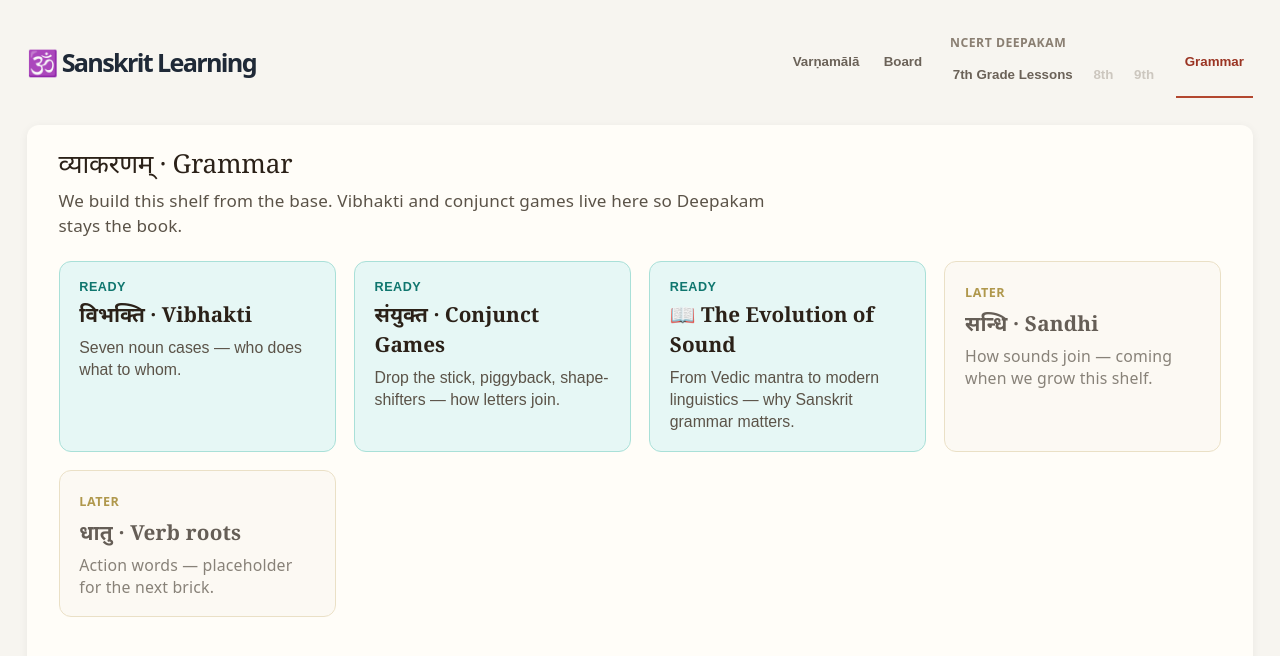
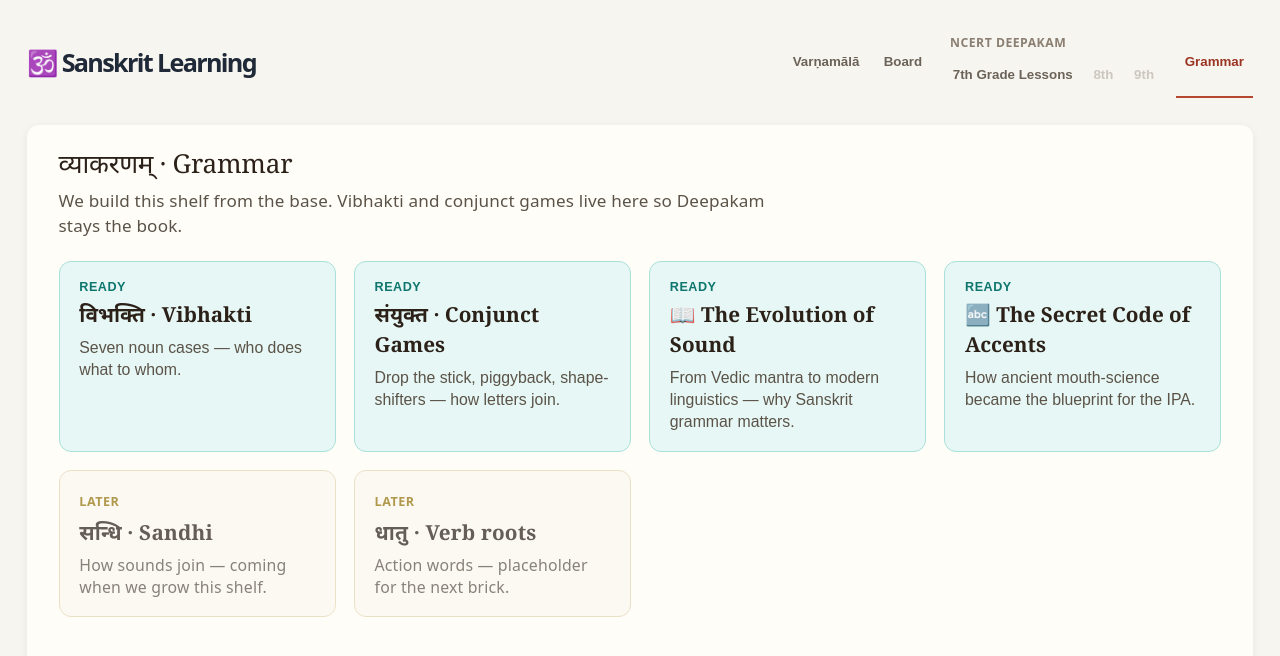
Before and after one commit to ashome16/sanskrit-teaching-web-app-from-beginner-to-advanced-, a React (Vite) app: page / in a window 1280 px wide. Both pictures are taken after a click on the button "Grammar". Shown: the top 656 px of the page. Built offline with nearby package versions, Linux system fonts and the light colour scheme.

Commit message:
Add second grammar article

```diff
--- a/src/components/Grammar.tsx
+++ b/src/components/Grammar.tsx
@@ -1,5 +1,6 @@
 import React, { useEffect, useState } from 'react';
 import { VIBHAKTI_CASES } from '../data/vibhakti';
+import { ARTICLES } from '../data/articleIndex';
 import { parseArticle, type ParsedArticle } from '../utils/articleParser';
 import ConjunctGames from './ConjunctGames';
 import '../styles/grammar.css';
@@ -11,16 +12,26 @@ const fetchText = (name: string) => fetch(`./${name}?t=${Date.now()}`).then((res
 const Grammar: React.FC = () => {
   const [topic, setTopic] = useState<GrammarTopic>('home');
   const [selectedCase, setSelectedCase] = useState(1);
-  const [article, setArticle] = useState<ParsedArticle | null>(null);
+  const [activeArticleId, setActiveArticleId] = useState<string | null>(null);
+  const [articles, setArticles] = useState<Record<string, ParsedArticle>>({});
   const [articleError, setArticleError] = useState(false);
 
+  const activeArticleMeta = ARTICLES.find((item) => item.id === activeArticleId);
+  const activeArticle = activeArticleId ? articles[activeArticleId] : undefined;
+
+  const openArticle = (id: string) => {
+    setActiveArticleId(id);
+    setArticleError(false);
+    setTopic('article');
+  };
+
   useEffect(() => {
-    if (topic === 'article' && !article && !articleError) {
-      fetchText('grammar/article.txt')
-        .then((text) => setArticle(parseArticle(text)))
+    if (topic === 'article' && activeArticleMeta && !articles[activeArticleMeta.id] && !articleError) {
+      fetchText(activeArticleMeta.file)
+        .then((text) => setArticles((prev) => ({ ...prev, [activeArticleMeta.id]: parseArticle(text) })))
         .catch(() => setArticleError(true));
     }
-  }, [topic, article, articleError]);
+  }, [topic, activeArticleMeta, articles, articleError]);
 
   if (topic === 'vibhakti') {
     return (
@@ -84,17 +95,18 @@ const Grammar: React.FC = () => {
           <button type="button" className="grammar-back" onClick={() => setTopic('home')}>
             ← Grammar
           </button>
-          <h2 className="grammar-title">{article ? article.title : 'Loading…'}</h2>
-          {article?.subtitle && <p className="grammar-lead">{article.subtitle}</p>}
+          <h2 className="grammar-title">{activeArticle ? activeArticle.title : 'Loading…'}</h2>
+          {activeArticle?.subtitle && <p className="grammar-lead">{activeArticle.subtitle}</p>}
         </header>
         {articleError && (
           <p className="grammar-lead">
-            Could not load the article. Make sure public/grammar/article.txt exists.
+            Could not load the article. Make sure {activeArticleMeta?.file ?? 'the article file'} exists in
+            public/.
           </p>
         )}
-        {article && (
+        {activeArticle && (
           <article className="grammar-article">
-            {article.blocks.map((block, index) => {
+            {activeArticle.blocks.map((block, index) => {
               if (block.type === 'subheading') {
                 return (
                   <h3 className="grammar-article-subheading" key={index}>
@@ -143,13 +155,20 @@ const Grammar: React.FC = () => {
           <span className="grammar-card-title">संयुक्त · Conjunct Games</span>
           <span className="grammar-card-blurb">Drop the stick, piggyback, shape-shifters — how letters join.</span>
         </button>
-        <button type="button" className="grammar-card grammar-card--ready" onClick={() => setTopic('article')}>
-          <span className="grammar-card-kicker">Ready</span>
-          <span className="grammar-card-title">📖 The Evolution of Sound</span>
-          <span className="grammar-card-blurb">
-            From Vedic mantra to modern linguistics — why Sanskrit grammar matters.
-          </span>
-        </button>
+        {ARTICLES.map((item) => (
+          <button
+            type="button"
+            className="grammar-card grammar-card--ready"
+            key={item.id}
+            onClick={() => openArticle(item.id)}
+          >
+            <span className="grammar-card-kicker">Ready</span>
+            <span className="grammar-card-title">
+              {item.emoji} {item.cardTitle}
+            </span>
+            <span className="grammar-card-blurb">{item.cardBlurb}</span>
+          </button>
+        ))}
         <div className="grammar-card grammar-card--soon" aria-disabled="true">
           <span className="grammar-card-kicker">Later</span>
           <span className="grammar-card-title">सन्धि · Sandhi</span>
--- /dev/null
+++ b/src/data/articleIndex.ts
@@ -0,0 +1,26 @@
+export interface ArticleMeta {
+  id: string;
+  file: string;
+  emoji: string;
+  cardTitle: string;
+  cardBlurb: string;
+}
+
+// To add a new article: drop a structured .txt file in public/grammar/,
+// then add one entry here. Grammar.tsx handles the rest automatically.
+export const ARTICLES: ArticleMeta[] = [
+  {
+    id: 'evolution-of-sound',
+    file: 'grammar/article.txt',
+    emoji: '📖',
+    cardTitle: 'The Evolution of Sound',
+    cardBlurb: 'From Vedic mantra to modern linguistics — why Sanskrit grammar matters.',
+  },
+  {
+    id: 'ipa-secret-code',
+    file: 'grammar/article-2.txt',
+    emoji: '🔤',
+    cardTitle: 'The Secret Code of Accents',
+    cardBlurb: 'How ancient mouth-science became the blueprint for the IPA.',
+  },
+];
```
Also changed, not shown: public/grammar/article-2.txt (added).
